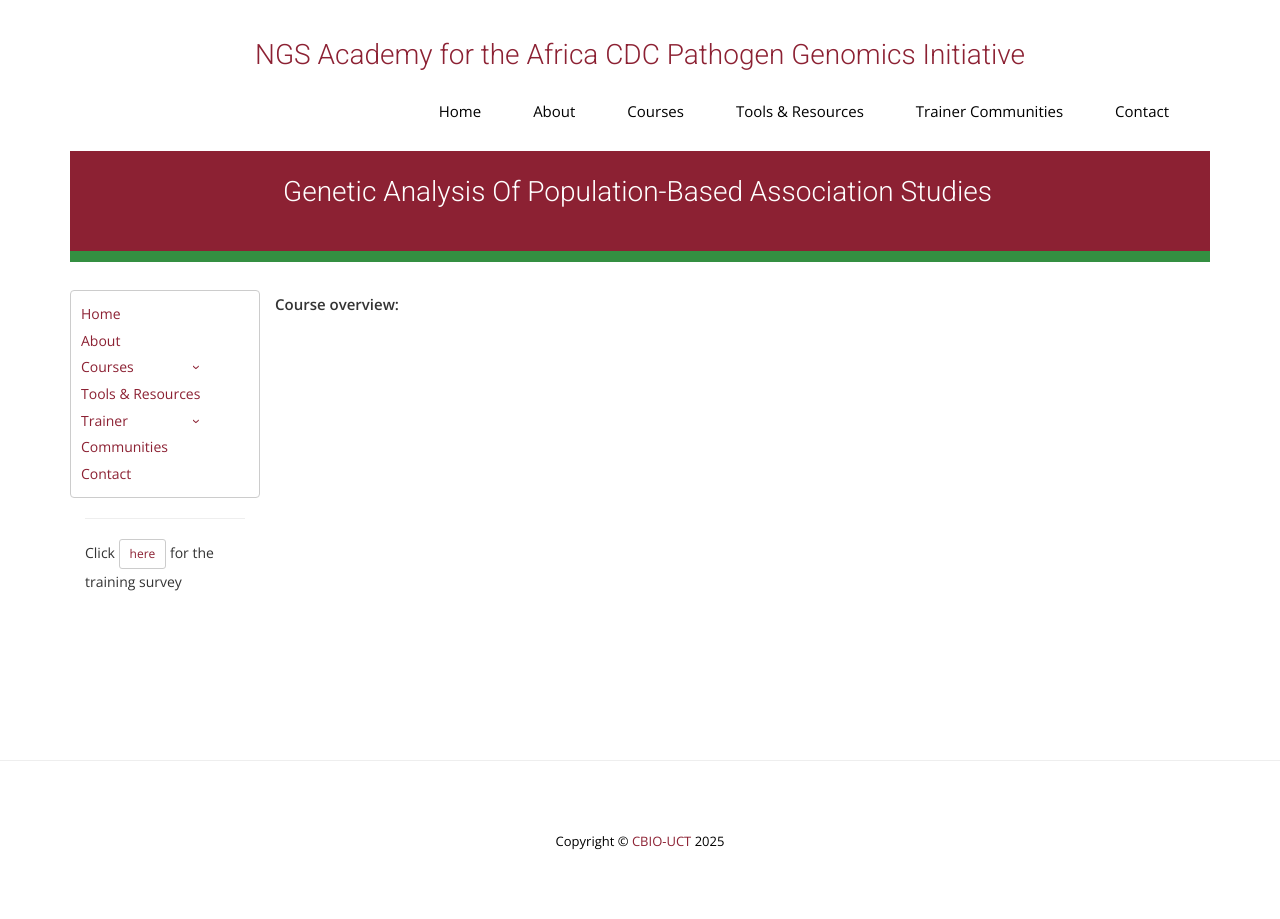
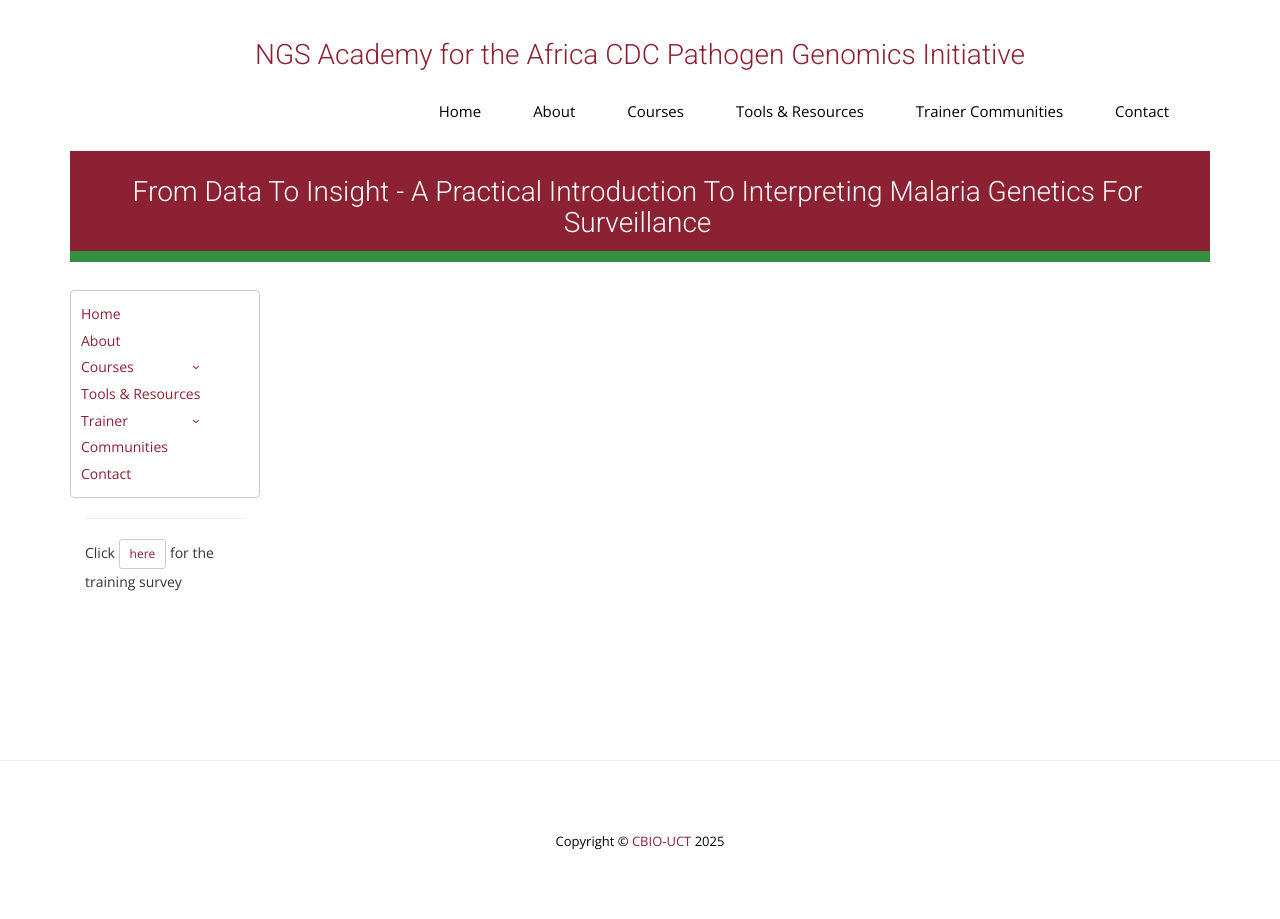
Before and after one commit to uct-cbio/ngs-academy, a Jekyll site: the page built from _posts/2024-09-04-Genetic-Analysis-Population-Based-Association-Studies.md, in a window 1280 px wide. Built offline with Jekyll 4.4.1, drawn with Linux system fonts in a browser that asks for light colours; nearby versions of some CDN libraries; some web fonts are replaced; comment, search, counter and statistics services are not loaded.

Commit message:
added malaria course

```diff
--- a/_posts/2024-09-04-Genetic-Analysis-Population-Based-Association-Studies.md
+++ b/_posts/2024-09-04-Genetic-Analysis-Population-Based-Association-Studies.md
@@ -1,18 +1,14 @@
 ---
 layout: default
-title: "Genetic Analysis of Population-based Association Studies"
-posted_date: "2024-09-04"
+title: "From Data to Insight - A Practical Introduction to Interpreting Malaria Genetics for Surveillance"
+posted_date: "2025-12-08"
 main_menu: courses
 permalink: /:year/:title
 category: upcoming
 course_overview:
-training_provider: Welcome Connecting Science
-start_date: "2024-09-02"
-end_date: "2024-09-06"
+training_provider: University of California San Fransico
+start_date: "2025-12-08"
+end_date: "2026-02-28"
 group: group1
-link: https://coursesandconferences.wellcomeconnectingscience.org/event/genetic-analysis-of-population-based-association-studies-20240902/
+link: https://cppr.ucsfmoodle.org/course/index.php?categoryid=18
 ---
-
-<!-- ### SARS-CoV-2 NGS bioinformatics course 2021 -->
-
-<p align="left"><b >Course overview:</b></p>
```
Also changed, not shown: 2 other files.
